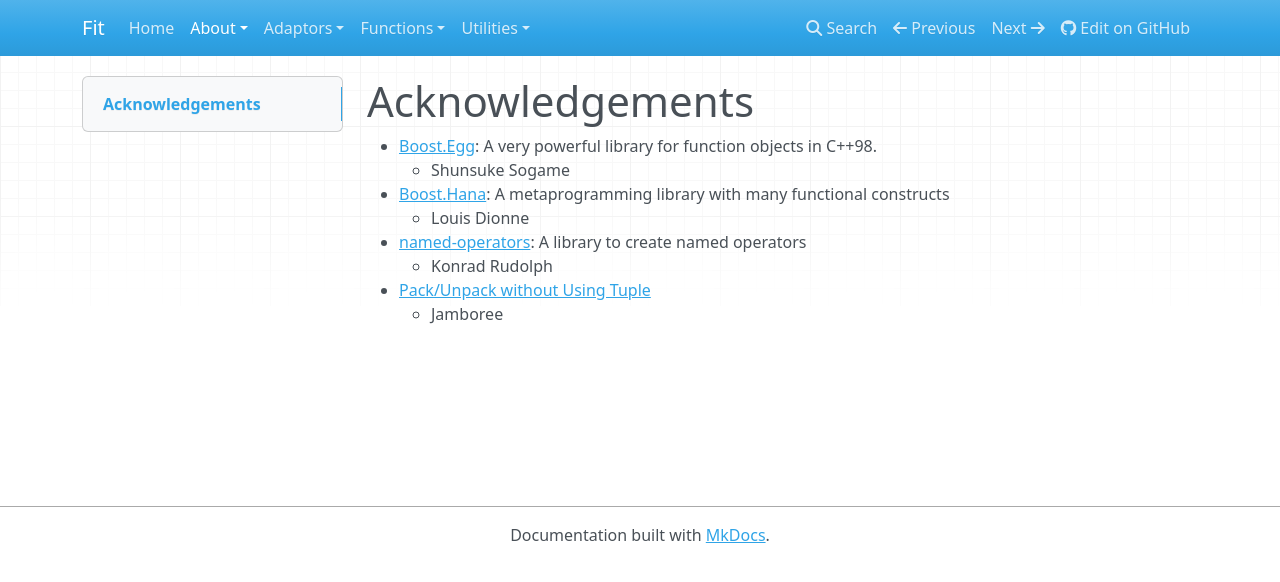
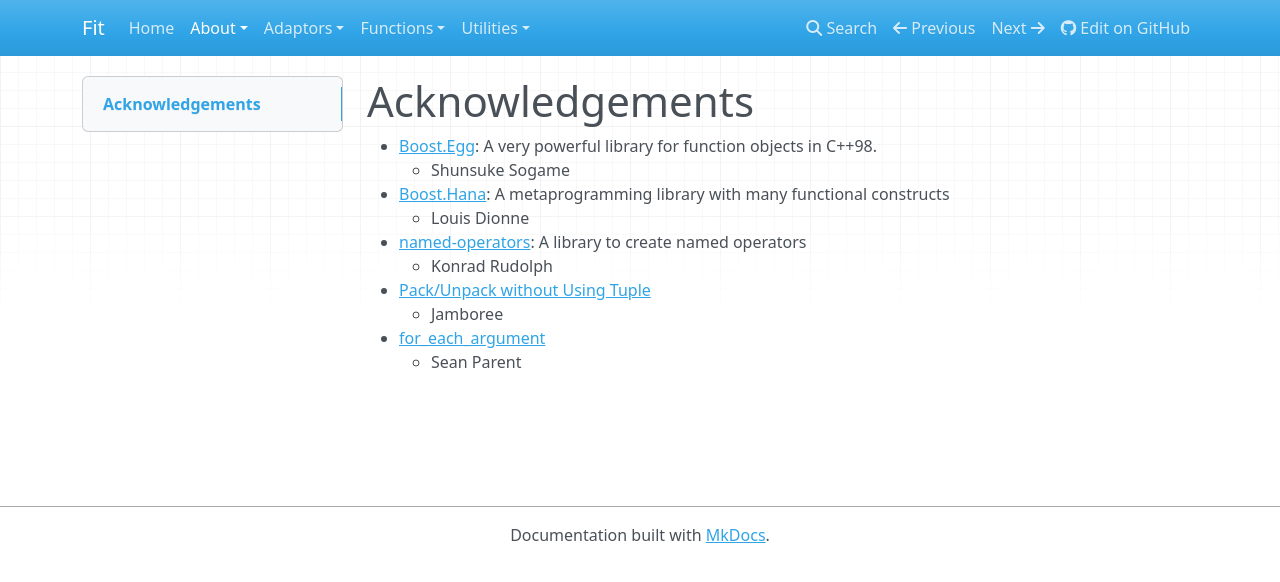
Before and after one commit to boostorg/hof, an MkDocs documentation site: the page built from doc/src/acknowledgements.md, in a window 1280 px wide. Shown: the top 582 px of the page. Built offline with MkDocs 1.6.1, drawn with Linux system fonts in a browser that asks for light colours; nearby versions of some CDN libraries; old or Windows-style settings are respelled for this version of MkDocs.

Commit message:
Update acknowledgements

```diff
--- a/doc/src/acknowledgements.md
+++ b/doc/src/acknowledgements.md
@@ -9,3 +9,5 @@
     - Konrad Rudolph
 * [Pack/Unpack without Using Tuple](http://jamboree.github.io/cout/tricks/2014/07/21/pack-unpack-without-using-tuple.html)
     - Jamboree
+* [for_each_argument](http://isocpp.org/blog/2015/01/for-each-argument-sean-parent)
+    - Sean Parent
```
